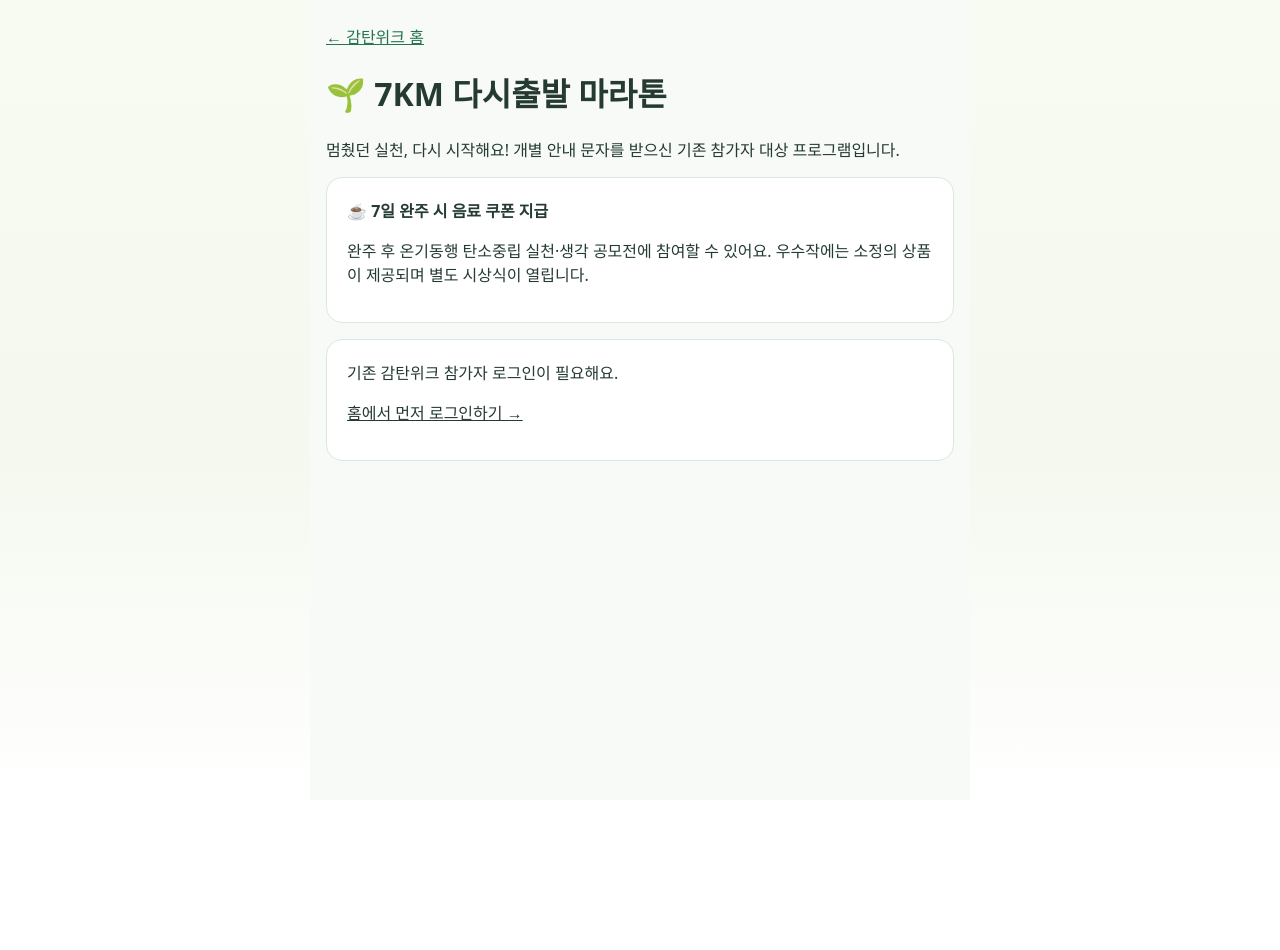
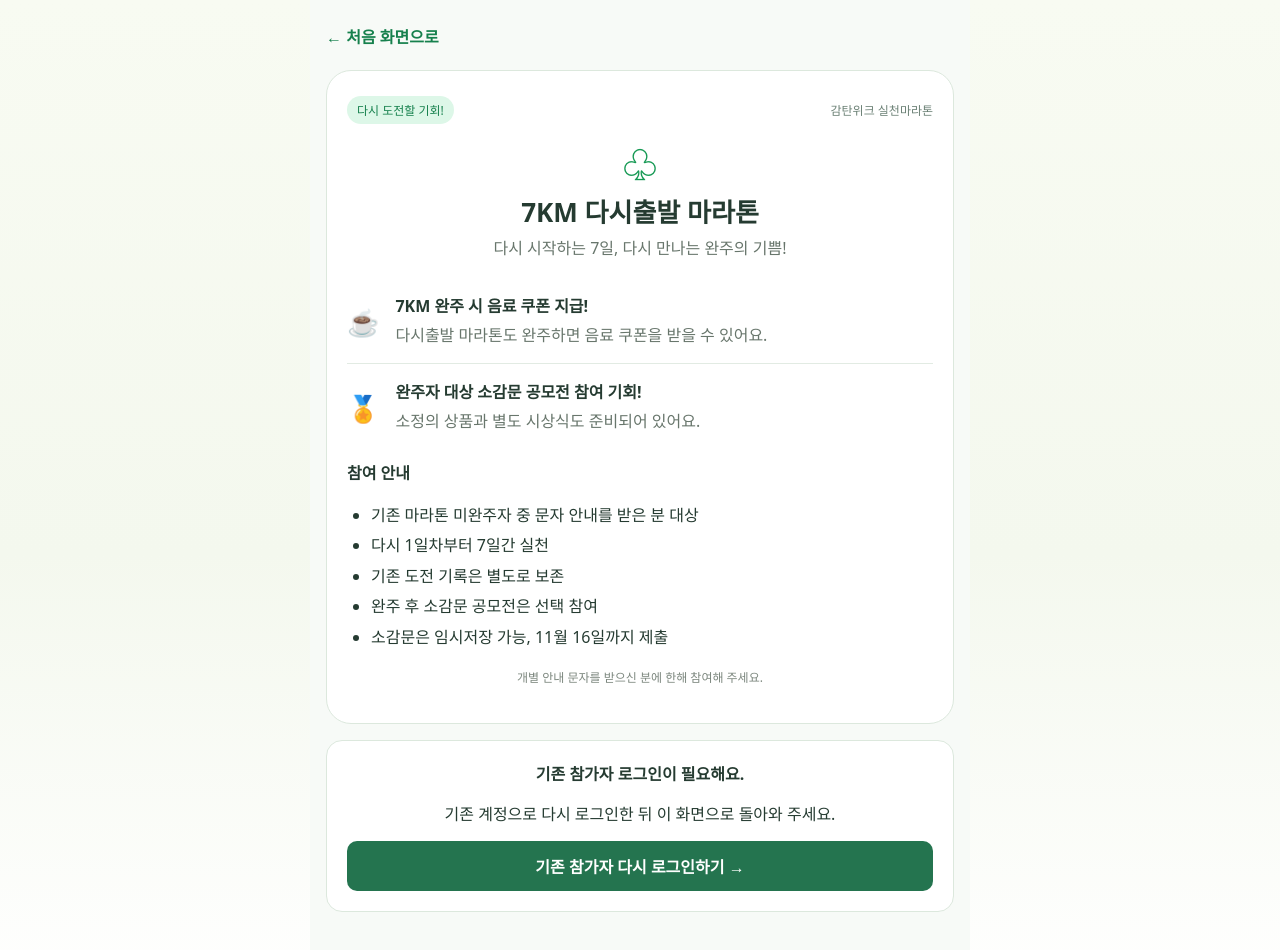
Before and after one commit to mozza1024-afk/gamthan-week, a Next.js app: page /restart in a window 1280 px wide. Shown: the top 950 px of the page. Before the commit the page ends 800 px from the top, so only its background shows below. Built offline with nearby package versions, Linux system fonts and the light colour scheme.

Commit message:
Match approved restart landing design and give clear expired-login recovery

```diff
--- a/app/restart/page.js
+++ b/app/restart/page.js
@@ -9,7 +9,7 @@
 export default function Restart(){
  const [token,setToken]=useState(''),[data,setData]=useState(null),[start,setStart]=useState(''),[codes,setCodes]=useState([]),[diary,setDiary]=useState(''),[other,setOther]=useState(''),[essay,setEssay]=useState({topic:'marathon',title:'',body:''}),[err,setErr]=useState(''),[busy,setBusy]=useState(false);
  useEffect(()=>{setToken(localStorage.getItem('gamthan_token')||'')},[]);
- async function load(){if(!token)return;try{setData(await fetchApi(token));setErr('')}catch(e){setErr(e.message)}}
+ async function load(){if(!token)return;try{setData(await fetchApi(token));setErr('')}catch(e){if(/로그인 시간이 만료|로그인이 필요/.test(e.message)){localStorage.removeItem('gamthan_token');setToken('');setData(null);setErr('로그인 시간이 만료되었습니다. 기존 참가자 계정으로 다시 로그인해 주세요.')}else setErr(e.message)}}
  useEffect(()=>{if(token)load()},[token]);
  useEffect(()=>{if(data?.essay)setEssay({topic:data.essay.topic||'marathon',title:data.essay.title||'',body:data.essay.body||''})},[data?.essay?.id]);
  async function save(body){try{setBusy(true);setErr('');await fetchApi(token,body);await load();alert(body.kind==='essay'?(body.submit?'공모전 제출이 완료되었습니다.':'임시저장되었습니다.'):'저장되었습니다.')}catch(e){setErr(e.message)}finally{setBusy(false)}}
@@ -20,12 +20,19 @@ export default function Restart(){
  const card={background:'#fff',border:'1px solid #dce8dd',borderRadius:16,padding:20,margin:'16px 0'};
  const btn={background:'#24744f',border:0,color:'white',borderRadius:10,padding:'13px 18px',cursor:'pointer',fontWeight:700};
  return <main style={{maxWidth:660,margin:'0 auto',padding:'24px 16px 80px',fontFamily:'system-ui,sans-serif',color:'#253b31',background:'#f7faf7',minHeight:'100vh'}}>
- <a href="/" style={{color:'#24744f'}}>← 감탄위크 홈</a>
- <h1>🌱 7KM 다시출발 마라톤</h1>
- <p>멈췄던 실천, 다시 시작해요! 개별 안내 문자를 받으신 기존 참가자 대상 프로그램입니다.</p>
- <div style={card}><b>☕ 7일 완주 시 음료 쿠폰 지급</b><p>완주 후 온기동행 탄소중립 실천·생각 공모전에 참여할 수 있어요. 우수작에는 소정의 상품이 제공되며 별도 시상식이 열립니다.</p></div>
- {!token&&<div style={card}>기존 감탄위크 참가자 로그인이 필요해요.<p><a href="/">홈에서 먼저 로그인하기 →</a></p></div>}
- {err&&<div role="alert" style={{...card,color:'#b42424'}}>{err}</div>}
+ <a href="/" style={{color:'#16804d',fontWeight:700,textDecoration:'none'}}>← 처음 화면으로</a>
+ <section style={{...card,textAlign:'center',borderRadius:25,marginTop:22,padding:'25px 20px'}}>
+ <div style={{display:'flex',justifyContent:'space-between',alignItems:'center',fontSize:12}}><span style={{background:'#ddf7e8',color:'#16804d',padding:'5px 10px',borderRadius:20}}>다시 도전할 기회!</span><span style={{color:'#6b8075'}}>감탄위크 실천마라톤</span></div>
+ <div style={{fontSize:36,color:'#169954',marginTop:12}}>♧</div>
+ <h1 style={{fontSize:26,margin:'3px 0 5px'}}>7KM 다시출발 마라톤</h1>
+ <p style={{color:'#68766c',margin:'0 0 22px'}}>다시 시작하는 7일, 다시 만나는 완주의 기쁨!</p>
+ <div style={{textAlign:'left',padding:'12px 0',borderBottom:'1px solid #e2ebe3',display:'flex',gap:16,alignItems:'center'}}><span style={{fontSize:26}}>☕</span><div><strong>7KM 완주 시 음료 쿠폰 지급!</strong><p style={{color:'#68766c',margin:'5px 0'}}>다시출발 마라톤도 완주하면 음료 쿠폰을 받을 수 있어요.</p></div></div>
+ <div style={{textAlign:'left',padding:'15px 0',display:'flex',gap:16,alignItems:'center'}}><span style={{fontSize:26}}>🏅</span><div><strong>완주자 대상 소감문 공모전 참여 기회!</strong><p style={{color:'#68766c',margin:'5px 0'}}>소정의 상품과 별도 시상식도 준비되어 있어요.</p></div></div>
+ <div style={{textAlign:'left',paddingTop:8}}><strong>참여 안내</strong><ul style={{lineHeight:1.9,paddingLeft:24}}><li>기존 마라톤 미완주자 중 문자 안내를 받은 분 대상</li><li>다시 1일차부터 7일간 실천</li><li>기존 도전 기록은 별도로 보존</li><li>완주 후 소감문 공모전은 선택 참여</li><li>소감문은 임시저장 가능, 11월 16일까지 제출</li></ul></div>
+ <p style={{fontSize:12,color:'#7b867d'}}>개별 안내 문자를 받으신 분에 한해 참여해 주세요.</p>
+ </section>
+ {!token&&<div style={{...card,textAlign:'center'}}><strong>기존 참가자 로그인이 필요해요.</strong><p>기존 계정으로 다시 로그인한 뒤 이 화면으로 돌아와 주세요.</p><a href="/" style={{...btn,display:'block',textDecoration:'none'}}>기존 참가자 다시 로그인하기 →</a></div>}
+ {err&&<div role="alert" style={{...card,color:'#b42424'}}>{err}{!token&&<p><a href="/">기존 참가자 로그인 화면으로 이동 →</a></p>}</div>}
  {data&&<><div style={card}><h2>{data.p.display_name} 님의 다시출발</h2><p>기존 {data.p.course_days}KM 기록은 그대로 유지됩니다.</p>
  {!attempt? <>{data.eligible?<><p>원하는 출발일을 선택해 주세요. 10월 31일까지 7일간 실천해야 해요.</p><label>출발일 <select value={start} onChange={e=>setStart(e.target.value)}><option value="">날짜 선택</option>{dates().map(d=><option key={d} value={d}>{d}</option>)}</select></label><p><button disabled={!start||busy} style={btn} onClick={()=>save({kind:'join',startDate:start})}>7KM 다시출발 신청</button></p></>:<p>기존 코스 종료 후 미완주가 확정된 분만 신청할 수 있어요. 현재 기존 코스는 그대로 이어가 주세요.</p>}</>:<><p><b>출발일:</b> {attempt.start_date} / <b>완주 예정:</b> {attempt.end_date}</p><h3>{diaries.length} / 7KM</h3><progress value={diaries.length} max={7} style={{width:'100%'}}/>{completed&&<p>🎉 7KM 완주! 음료 쿠폰 지급 대상입니다. 쿠폰 지급 일정은 운영자 안내를 확인해 주세요.</p>}</>}
  </div>
```
